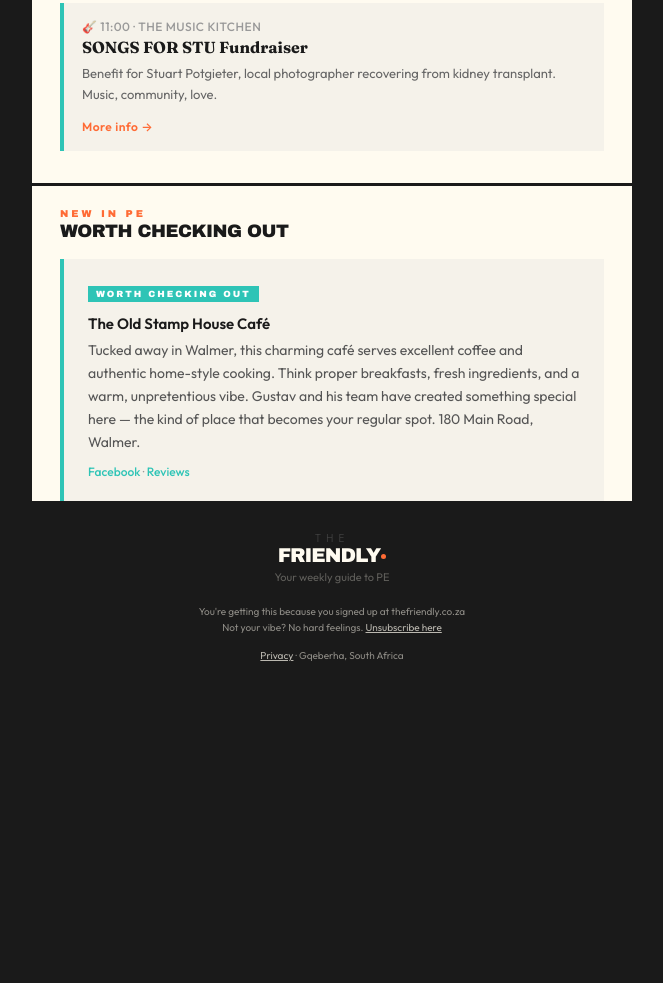
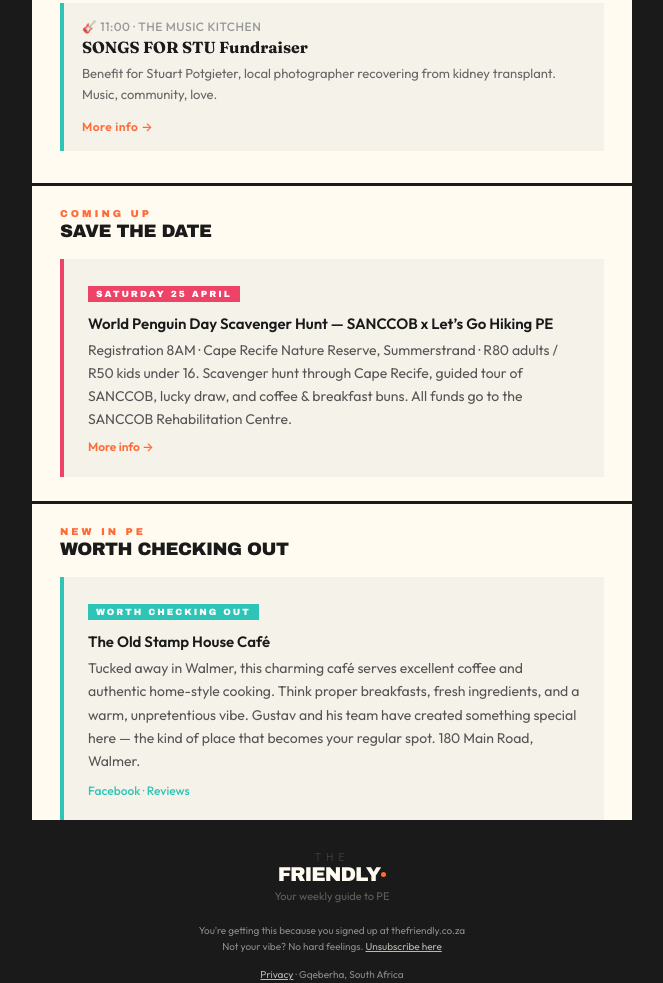
Before and after one commit to travislima/the-friendly-newsletter, a plain HTML site: page issue-006.html in a window 1280 px wide. Shown: the part 2259-3242 px from the top of the page, without its empty margins (308-971 px from the left). Before the commit the page ends 2971 px from the top, so only its background shows below. Drawn offline with Linux system fonts and the light colour scheme.

Commit message:
Add Save The Date section with World Penguin Day (exact format from issue-005)

```diff
--- a/issue-006.html
+++ b/issue-006.html
@@ -249,7 +249,41 @@
     </td>
   </tr>
 
-  <!-- ====== WORTH CHECKING OUT SECTION ====== -->
+
+  <!-- Section divider -->
+  <tr><td style="height: 3px; background-color: #1a1a1a; font-size: 0; line-height: 0;">&nbsp;</td></tr>
+
+  <!-- ====== SAVE THE DATE — SECTION HEAD ====== -->
+  <tr>
+    <td class="mobile-padding" style="padding: 22px 28px 6px;">
+      <p style="margin: 0; font-family: 'Archivo Black', 'Arial Black', Arial, sans-serif; font-size: 10px; letter-spacing: 3px; text-transform: uppercase; color: #FF6B35;">Coming Up</p>
+      <p class="section-title" style="margin: 2px 0 0; font-family: 'Archivo Black', 'Arial Black', Arial, sans-serif; font-size: 18px; color: #1a1a1a; text-transform: uppercase; letter-spacing: -0.5px;">Save The Date</p>
+    </td>
+  </tr>
+
+  <!-- Spacer -->
+  <tr><td style="height: 12px; font-size: 0; line-height: 0;">&nbsp;</td></tr>
+
+  <!-- ====== SAVE THE DATE CARD: World Penguin Day ====== -->
+  <tr>
+    <td class="mobile-padding" style="padding: 0 28px;">
+      <table role="presentation" class="save-date-card" cellpadding="0" cellspacing="0" border="0" width="100%" style="background-color: #f5f2ea; border-left: 4px solid #EE4266;">
+        <tr>
+          <td style="padding: 22px 24px;">
+            <span style="display: inline-block; font-family: 'Archivo Black', 'Arial Black', Arial, sans-serif; font-size: 9px; letter-spacing: 2px; text-transform: uppercase; padding: 3px 8px; margin-bottom: 6px; background-color: #EE4266; color: #ffffff;">Saturday 25 April</span>
+            <p class="event-name" style="margin: 6px 0 0; font-family: 'Outfit', -apple-system, BlinkMacSystemFont, 'Segoe UI', Roboto, Helvetica, Arial, sans-serif; font-weight: 600; font-size: 15px; color: #1a1a1a;">World Penguin Day Scavenger Hunt &mdash; SANCCOB x Let&rsquo;s Go Hiking PE</p>
+            <p class="event-meta" style="margin: 6px 0 0; font-family: 'Outfit', -apple-system, BlinkMacSystemFont, 'Segoe UI', Roboto, Helvetica, Arial, sans-serif; font-size: 14px; color: #555555; line-height: 1.65;">Registration 8AM &middot; Cape Recife Nature Reserve, Summerstrand &middot; R80 adults / R50 kids under 16. Scavenger hunt through Cape Recife, guided tour of SANCCOB, lucky draw, and coffee &amp; breakfast buns. All funds go to the SANCCOB Rehabilitation Centre.</p>
+            <a href="https://www.nmbt.co.za/events/world_penguin_day_-_5km_walk.html" style="display: inline-block; margin-top: 8px; font-family: 'Outfit', -apple-system, BlinkMacSystemFont, 'Segoe UI', Roboto, Helvetica, Arial, sans-serif; font-size: 12px; font-weight: 600; color: #FF6B35; text-decoration: none;">More info &rarr;</a>
+          </td>
+        </tr>
+      </table>
+    </td>
+  </tr>
+
+  <!-- Spacer -->
+  <tr><td style="height: 24px; font-size: 0; line-height: 0;">&nbsp;</td></tr>
+
+<!-- ====== WORTH CHECKING OUT SECTION ====== -->
   <tr><td style="height: 3px; background-color: #1a1a1a; font-size: 0; line-height: 0;">&nbsp;</td></tr>
   <tr>
     <td class="mobile-padding" style="padding: 22px 28px 6px;">
```
